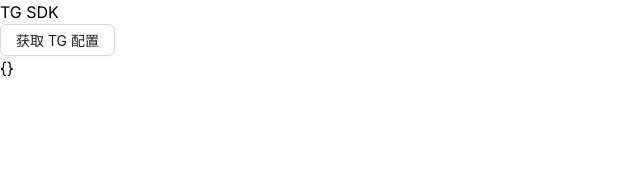
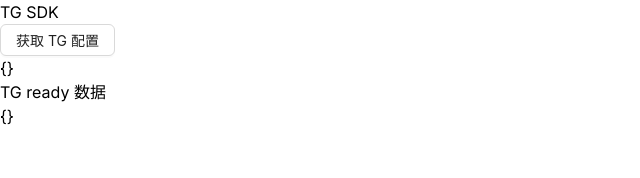
Before and after one commit to xiaoshitou0131/test-tg-app, a Next.js app: page / in a window 1280 px wide. Shown: the top 178 px of the page, without its empty margins (0-640 px from the left). Built offline with nearby package versions, Linux system fonts and the light colour scheme.

Commit message:
提交代码

```diff
--- a/src/app/page.tsx
+++ b/src/app/page.tsx
@@ -1,9 +1,11 @@
 "use client";
 import React, { useEffect, useRef, useState } from "react";
 import { Button } from 'antd';
+
 export default function Sign() {
 
   const [tgData, setTgData] = useState({});
+  const [tgReadyData, setTgReadyData] = useState({});
 
   useEffect(() => {
     console.log(window.Telegram)
@@ -13,6 +15,7 @@ export default function Sign() {
     setTgData(window.Telegram);
     window.Telegram.WebApp.ready((res:any) => {
       console.log('res:', res)
+      setTgReadyData(res);
     })
   }
 
@@ -22,6 +25,13 @@ export default function Sign() {
       <Button onClick={getTgConfig}>获取 TG 配置</Button>
       <br />
       {JSON.stringify(tgData)}
+      <br />
+      <h1>
+        TG ready 数据
+      </h1>
+      <p>
+        {JSON.stringify(tgReadyData)}
+      </p>
     </div>
 
 
```
